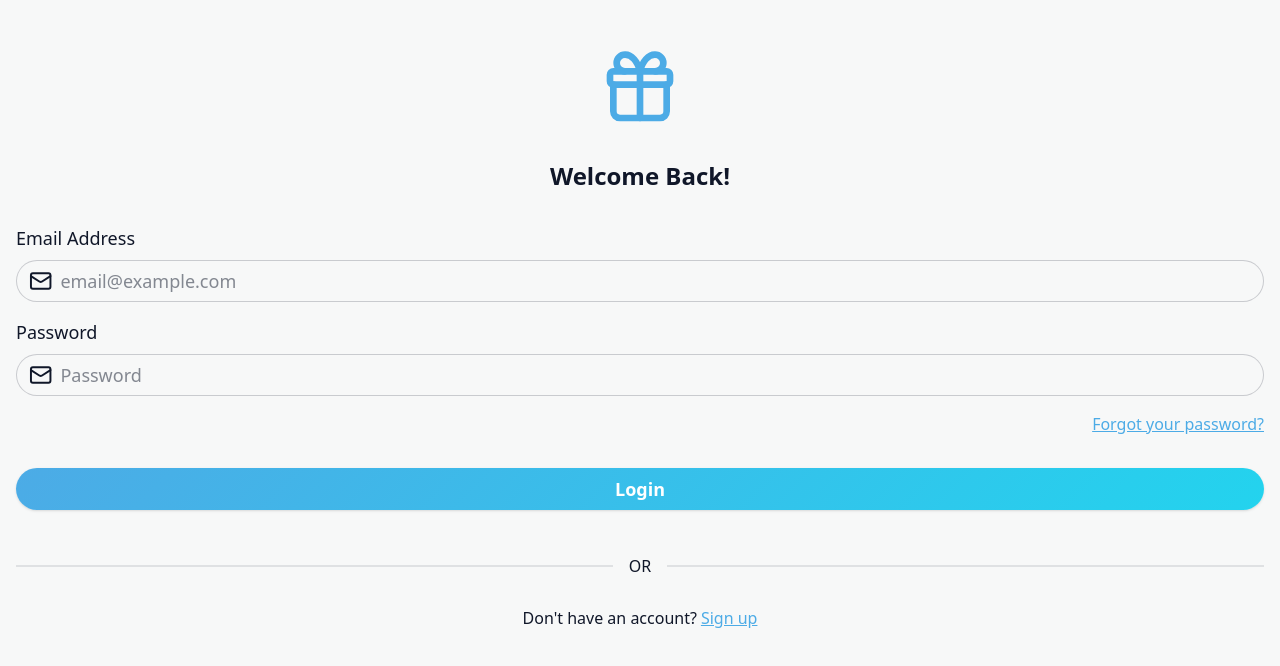
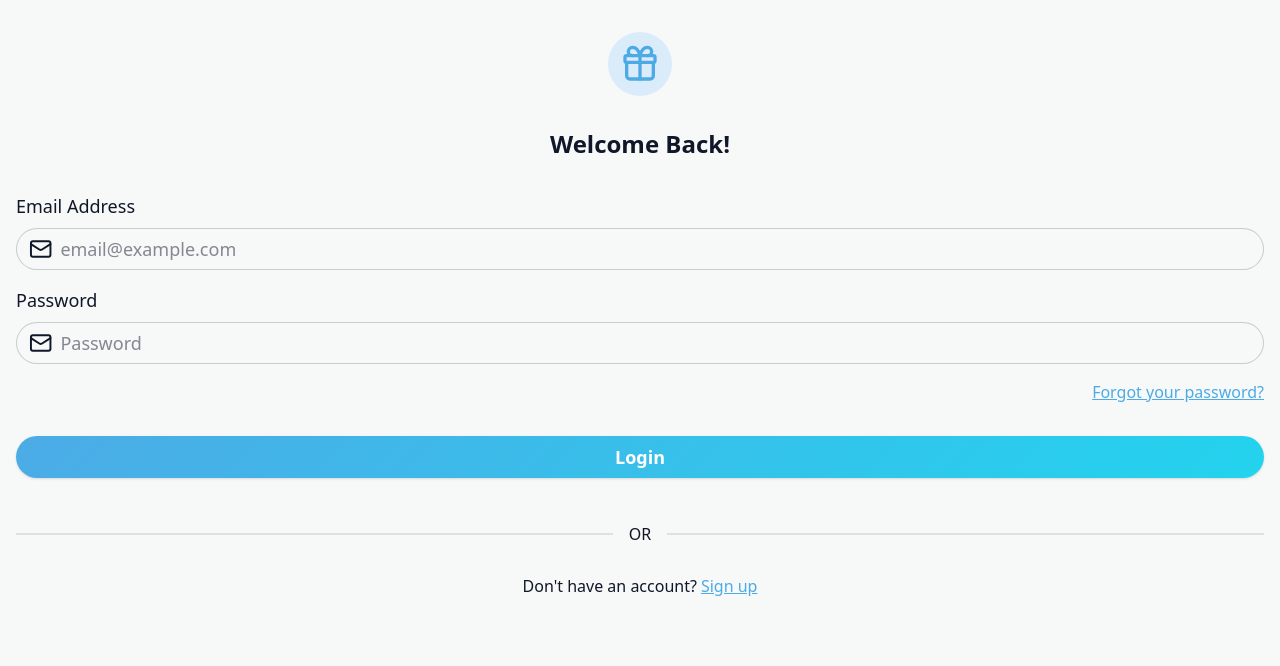
Before and after one commit to stancsicsm/gift-app-next, a Next.js app: page /login in a window 1280 px wide. Shown: the top 666 px of the page. Built offline with nearby package versions, Linux system fonts and the light colour scheme.

Commit message:
feat: implement login page with email and password fields

```diff
--- a/src/app/(auth)/login/page.tsx
+++ b/src/app/(auth)/login/page.tsx
@@ -1,11 +1,14 @@
 import { Gift, Mail } from "lucide-react";
+import Link from "next/link";
 import Button from "@/components/Button/Button";
 import Label from "@/components/Label/Label";
 
 const LoginPage = () => {
   return (
     <div className="flex flex-col p-4 gap-4">
-      <Gift size="80" className="mx-auto text-primary mt-8" />
+      <div className="w-fit mx-auto mt-4 p-3 bg-secondary rounded-full">
+        <Gift size="40" className="text-primary" />
+      </div>
       <Label size="xx-large" weight="semi-bold" className="my-4 text-center">
         Welcome Back!
       </Label>
@@ -60,7 +63,9 @@ const LoginPage = () => {
       <div className="divider">OR</div>
       <div className="flex flex-row gap-1 justify-center">
         <Label>Don't have an account?</Label>
-        <Label className="link link-primary text-right">Sign up</Label>{" "}
+        <Link href="/register">
+          <Label className="link link-primary text-right">Sign up</Label>
+        </Link>
       </div>
     </div>
   );
```
